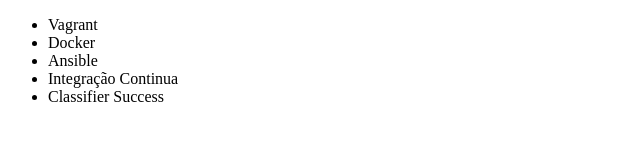
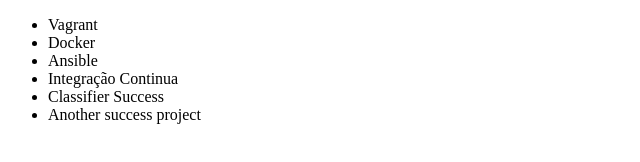
Before and after one commit to prssilva/alura-git, a plain HTML site: page index.html in a window 1280 px wide. Shown: the whole page, without its empty margins (0-640 px from the left). Drawn offline with Linux system fonts and the light colour scheme.

Commit message:
Another project

```diff
--- a/index.html
+++ b/index.html
@@ -11,6 +11,7 @@
         <li>Ansible</li>
         <li>Integração Continua</li>
 		<li>Classifier Success</li>
+		<li>Another success project</li>
     </ul>
 </body>
 </html>
```
